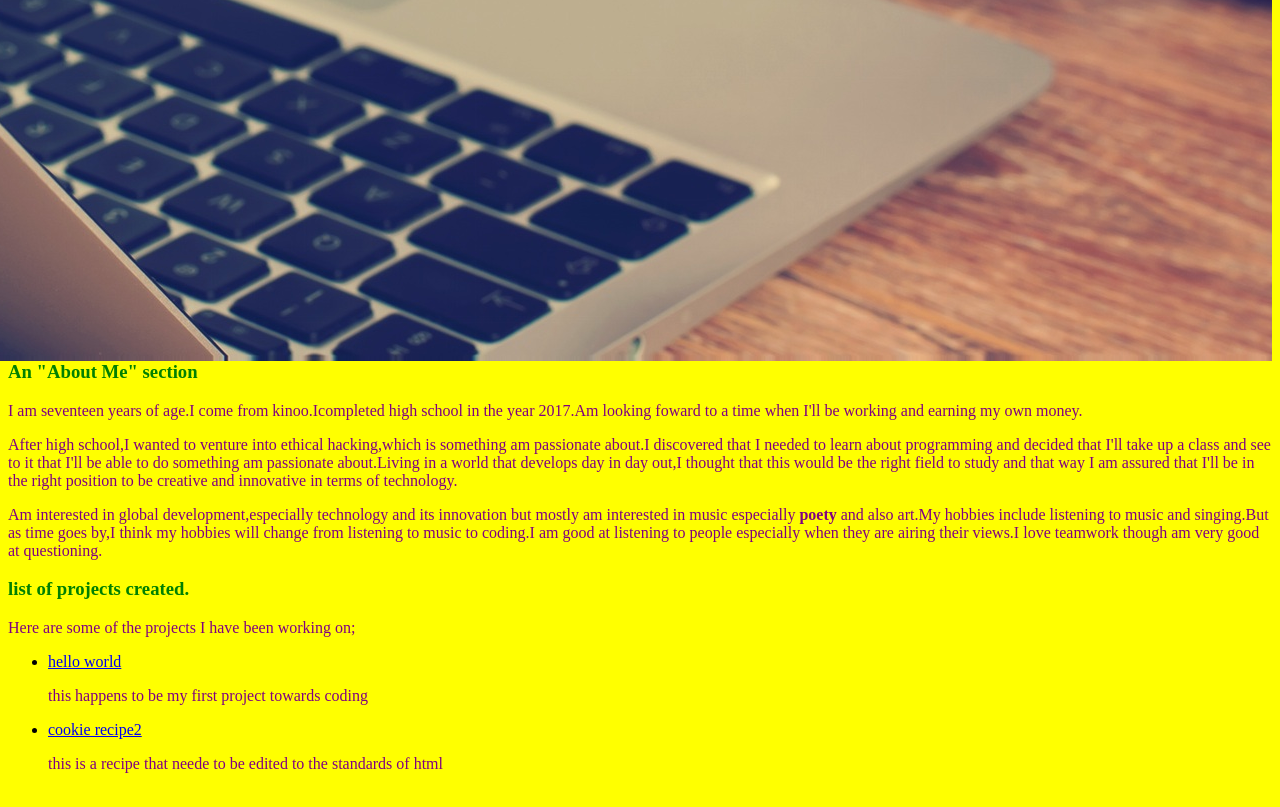
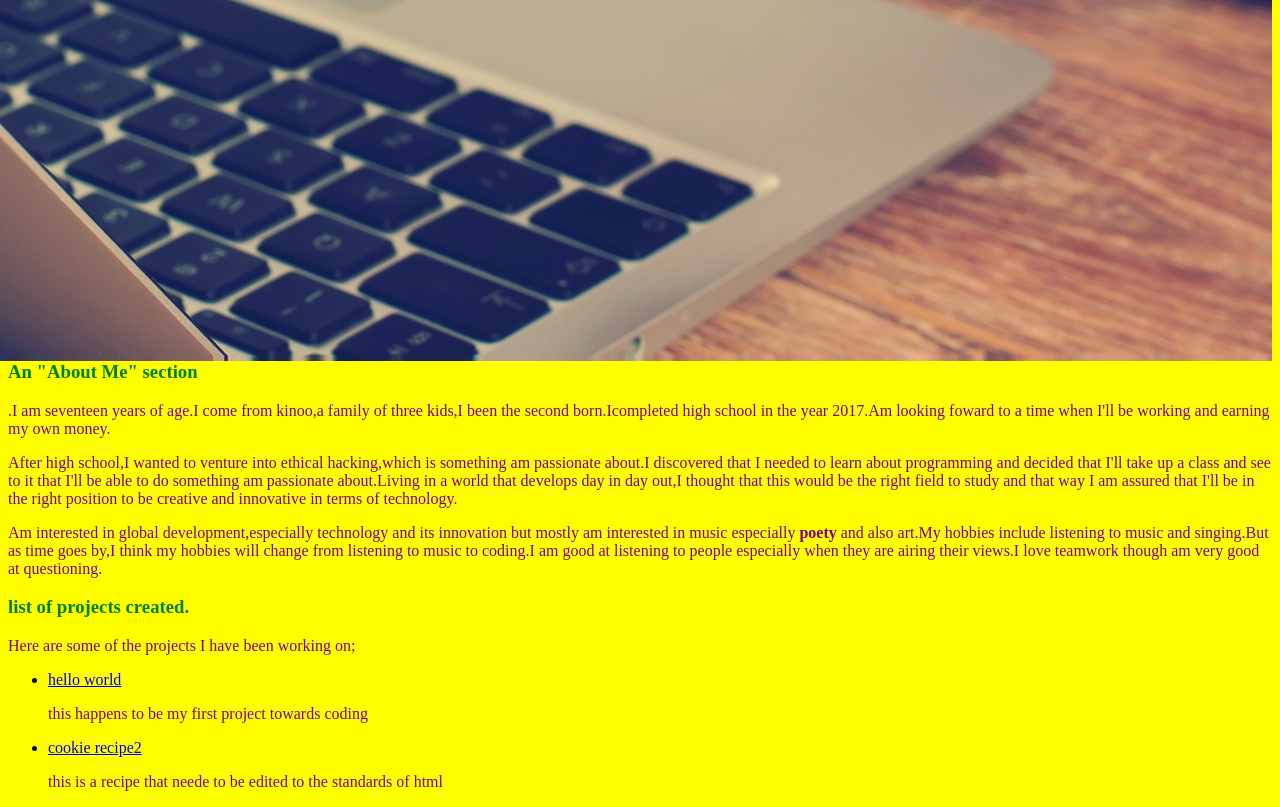
Before and after one commit to annstella/ip1, a plain HTML site: page index.html in a window 1280 px wide. Shown: the part 590-1397 px from the top of the page. Drawn offline with Linux system fonts and the light colour scheme.

Commit message:
add to page

```diff
--- a/index.html
+++ b/index.html
@@ -11,7 +11,7 @@
         <h1>Annstella Wangui Kagai</h1>
           <img src="img/pt.jpg" alt="">
             <h3>An "About Me" section</h3>
-              <p>I am seventeen years of age.I come from kinoo.Icompleted high school in the year 2017.Am looking foward to a time when I'll be working and earning my own money.</p>
+              <p>.I am seventeen years of age.I come from kinoo,a family of three kids,I been the second born.Icompleted high school in the year 2017.Am looking foward to a time when I'll be working and earning my own money.</p>
               <p>After high school,I wanted to venture into ethical hacking,which is something am passionate about.I discovered that I needed to learn about programming
     and decided that I'll take up a class and see to it that I'll be able to do something am passionate about.Living in a world that develops day in day
     out,I thought that this would be the right field to study and that way I am assured that I'll be in the right position to be creative and innovative in terms of technology.</p>
```
